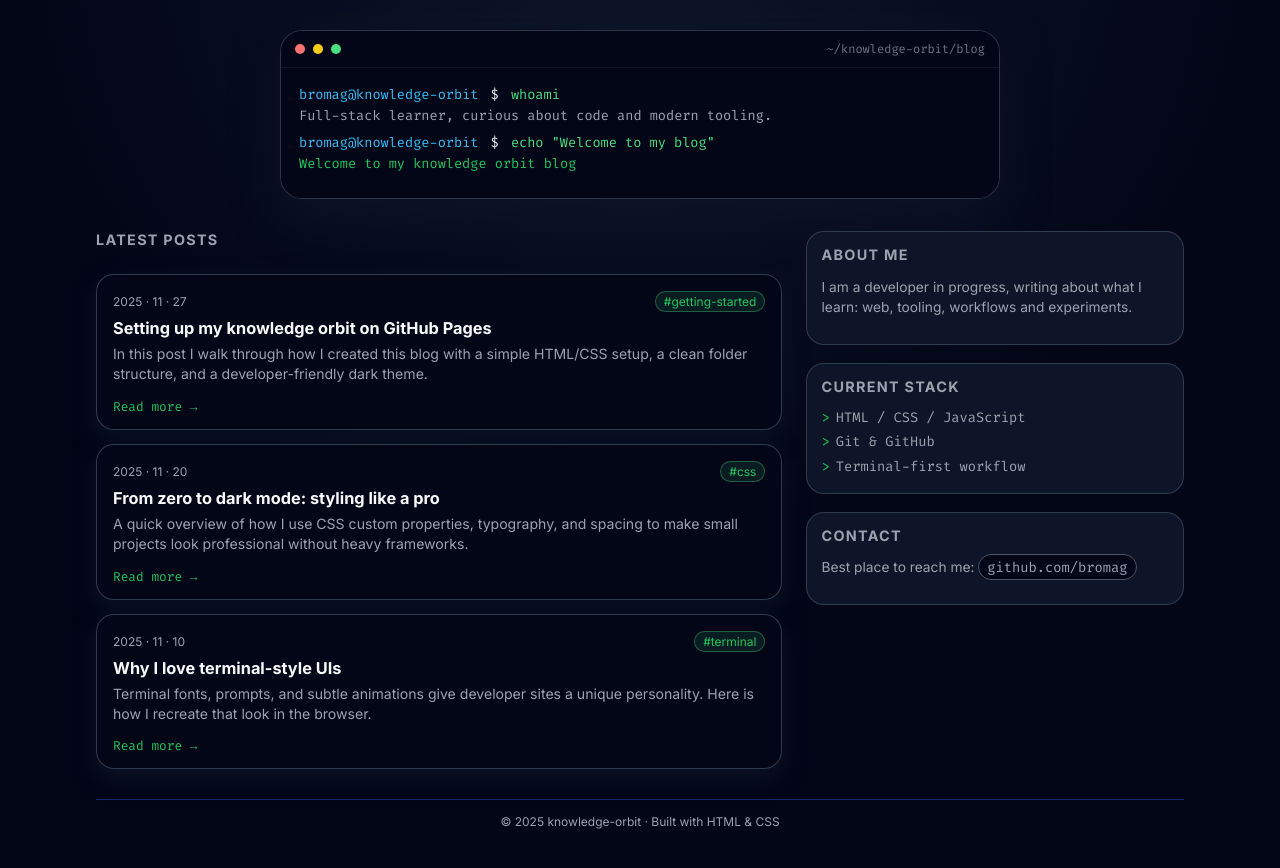
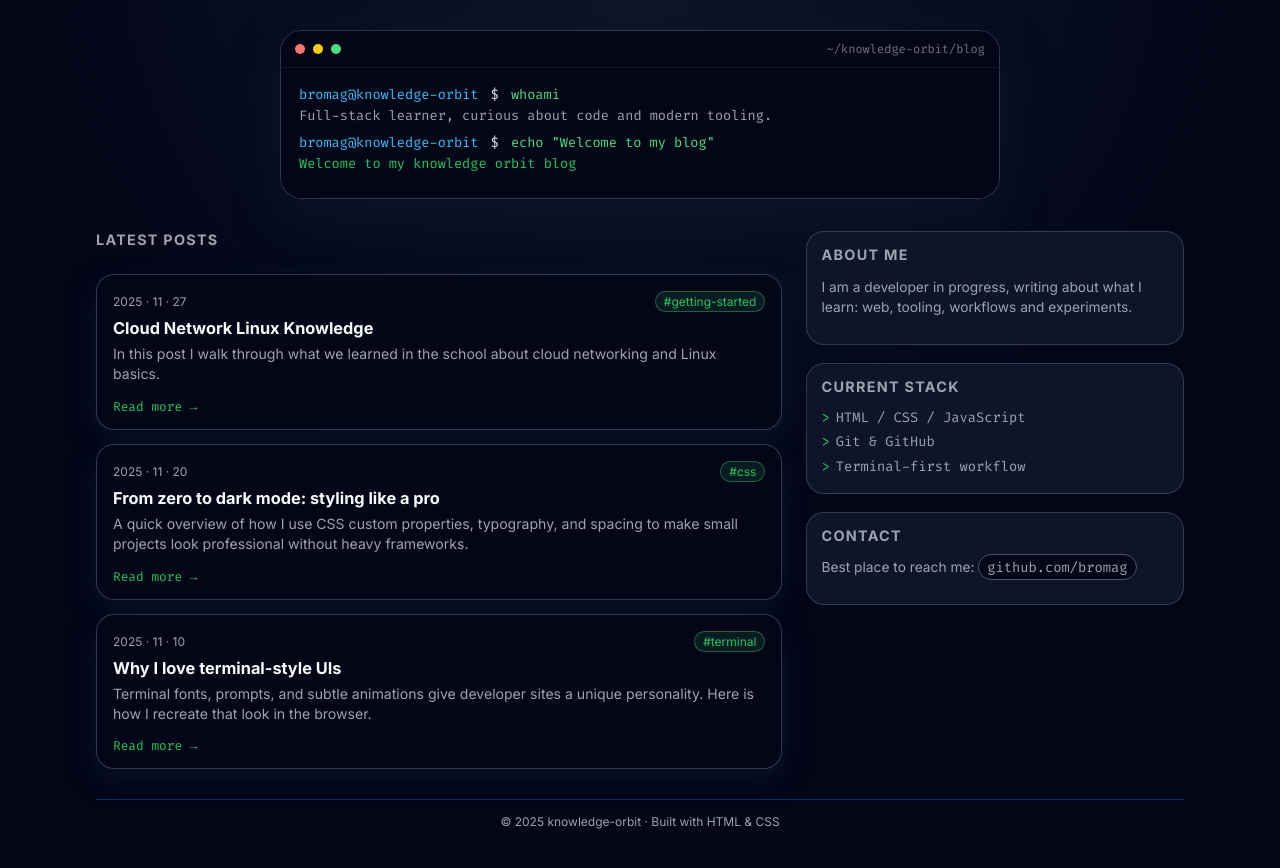
Before and after one commit to bromag/knowledge-orbit, a plain HTML site: page index.html in a window 1280 px wide. Shown: the part 82-950 px from the top of the page. Drawn offline with Linux system fonts and the light colour scheme.

Commit message:
blog start

```diff
--- a/index.html
+++ b/index.html
@@ -64,12 +64,11 @@
             <span class="post-date">2025 · 11 · 27</span>
             <span class="post-tag">#getting-started</span>
           </div>
-          <h3 class="post-title">Setting up my knowledge orbit on GitHub Pages</h3>
+          <h3 class="post-title">Cloud Network Linux Knowledge</h3>
           <p class="post-excerpt">
-            In this post I walk through how I created this blog with a simple HTML/CSS setup, a clean folder structure,
-            and a developer-friendly dark theme.
+            In this post I walk through what we learned in the school about cloud networking and Linux basics.
           </p>
-          <a href="#" class="post-link">Read more →</a>
+          <a href="network-cloud.html" class="post-link">Read more →</a>
         </article>
 
         <article class="post-card">
```
